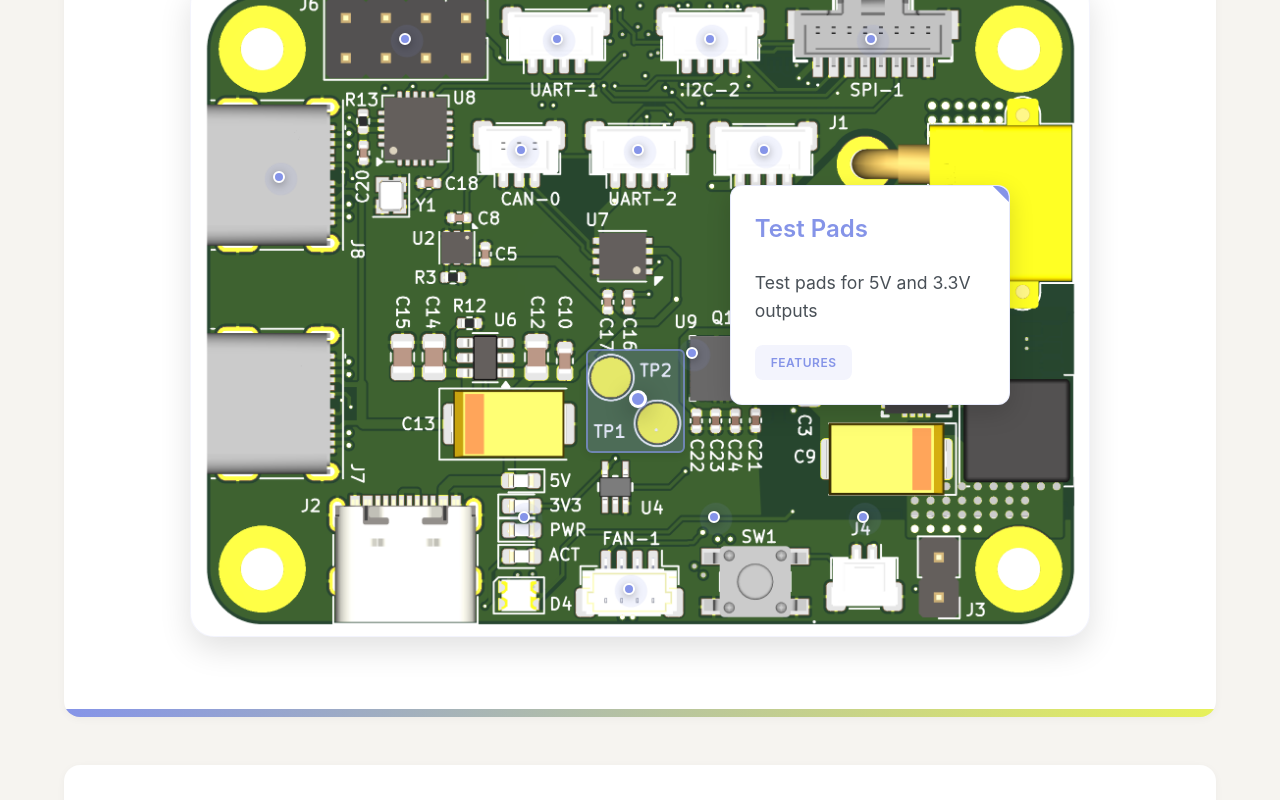
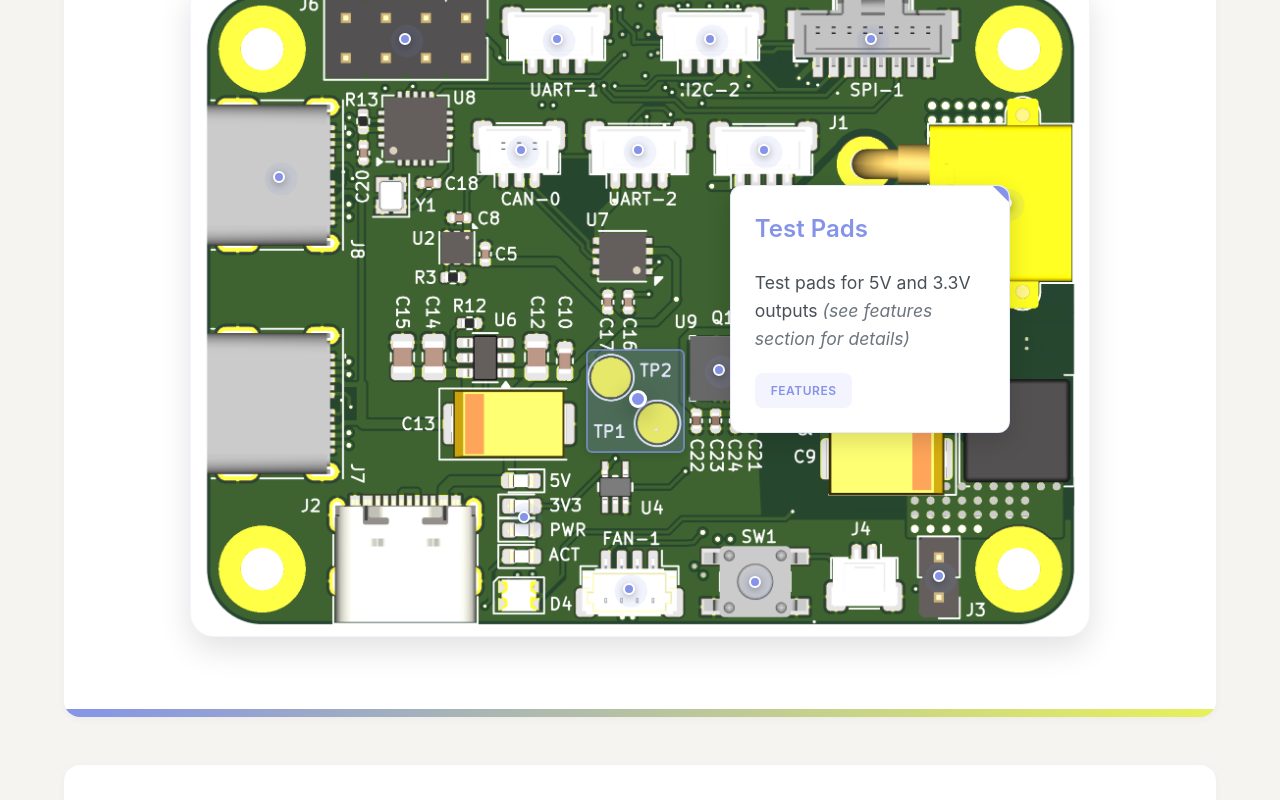
Before and after one commit to anujtaosf/RPi_CM5_Interface_Board_Site, a React (Create React App) app: page / in a window 1280 px wide. Both pictures are taken after a click on the element 640 px from the left and 2184 px from the top of the page. Shown: the part 1784-2584 px from the top of the page. Built offline with nearby package versions, Linux system fonts and the light colour scheme.

Commit message:
done with interactive diagram

```diff
--- a/src/App.css
+++ b/src/App.css
@@ -575,11 +575,12 @@ body {
   margin: 0.5rem 0 0 0;
   padding: 0;
 }
-.spec-note {
+.specs-list .spec-note {
+  display: block;
+  margin-bottom: 1.5rem !important;
+  line-height: 1.6;
   font-style: italic;
   color: var(--osl-text-medium);
-  margin: 0.25rem 0 0.75rem 0;
-  display: block;
 }
 
 .spec-item {
--- a/src/App.js
+++ b/src/App.js
@@ -365,7 +365,7 @@ function FeaturesSection() {
       description: {
         type: "specs",
         content: [
-          "Use the GND pin on J3 when measuring voltages at test points.",
+          "Use the GND pin on J3 when measuring voltages",
           { label: "TP1", value: "3.3V rail" },
           { label: "TP2", value: "5V rail" },
         ],
--- a/src/InteractivePCB.js
+++ b/src/InteractivePCB.js
@@ -198,8 +198,8 @@ const InteractivePCB = () => {
     'power-input': {
       name: '15-60V Input',
       description: 'XT30 connector for 15-60V input power from battery',
-      position: { top: '36%', left: '80%' },
-      boxArea: { top: '25%', left: '64%', width: '22%', height: '22%' },
+      position: { top: '34%', left: '91%' },
+      boxArea: { top: '18%', left: '73%', width: '26%', height: '31%' },
       category: 'psu'
     },
 
@@ -238,7 +238,7 @@ const InteractivePCB = () => {
     },
     'test-pad': {
       name: 'Test Pads',
-      description: 'Test pads for 5V and 3.3V outputs',
+      description: 'Test pads for 5V and 3.3V outputs <em>(see features section for details)</em>',
       position: { top: '64%', left: '50%' },
       boxArea: { top: '56%', left: '44%', width: '11%', height: '16%' },
       category: 'features'
@@ -264,15 +264,15 @@ const InteractivePCB = () => {
           </div>
         </>
       ),
-      position: { top: '82%', left: '75%' },
-      boxArea: { top: '76%', left: '71%', width: '6%', height: '11%' },
+      position: { top: '91%', left: '83.5%' },
+      boxArea: { top: '83%', left: '80%', width: '7%', height: '16%' },
       category: 'features'
     },
     'rpi-power-button': {
       name: 'RPi Power Button',
       description: 'Power on/off toggle switch for safe RPi shutdown',
-      position: { top: '82%', left: '58.5%' },
-      boxArea: { top: '75%', left: '53%', width: '11%', height: '12%' },
+      position: { top: '92%', left: '63%' },
+      boxArea: { top: '85.5%', left: '56%', width: '14%', height: '12%' },
       category: 'features'
     },
     'gpio-headers': {
@@ -305,8 +305,8 @@ const InteractivePCB = () => {
     'imu': {
       name: 'IMU',
       description: 'Inertial Measurement Unit for motion and orientation sensing',
-      position: { top: '57%', left: '56%' },
-      boxArea: { top: '51%', left: '52%', width: '7%', height: '14%' },
+      position: { top: '59.5%', left: '59%' },
+      boxArea: { top: '53%', left: '54.5%', width: '8%', height: '12%' },
       category: 'components'
     },
     'usb-c': {
@@ -459,7 +459,17 @@ const InteractivePCB = () => {
               <h3 style={{ color: getCategoryColor(components[activeComponent.replace(`${viewId}-`, '')].category) }}>
                 {components[activeComponent.replace(`${viewId}-`, '')].name}
               </h3>
-              <p>{components[activeComponent.replace(`${viewId}-`, '')].description}</p>
+              <div className="component-description">
+                {typeof components[activeComponent.replace(`${viewId}-`, '')].description === 'string' ? (
+                  <p
+                    dangerouslySetInnerHTML={{
+                      __html: components[activeComponent.replace(`${viewId}-`, '')].description,
+                    }}
+                  ></p>
+                ) : (
+                  components[activeComponent.replace(`${viewId}-`, '')].description
+                )}
+              </div>
               <span className="component-category">
                 {components[activeComponent.replace(`${viewId}-`, '')].category.toUpperCase()}
               </span>
```
